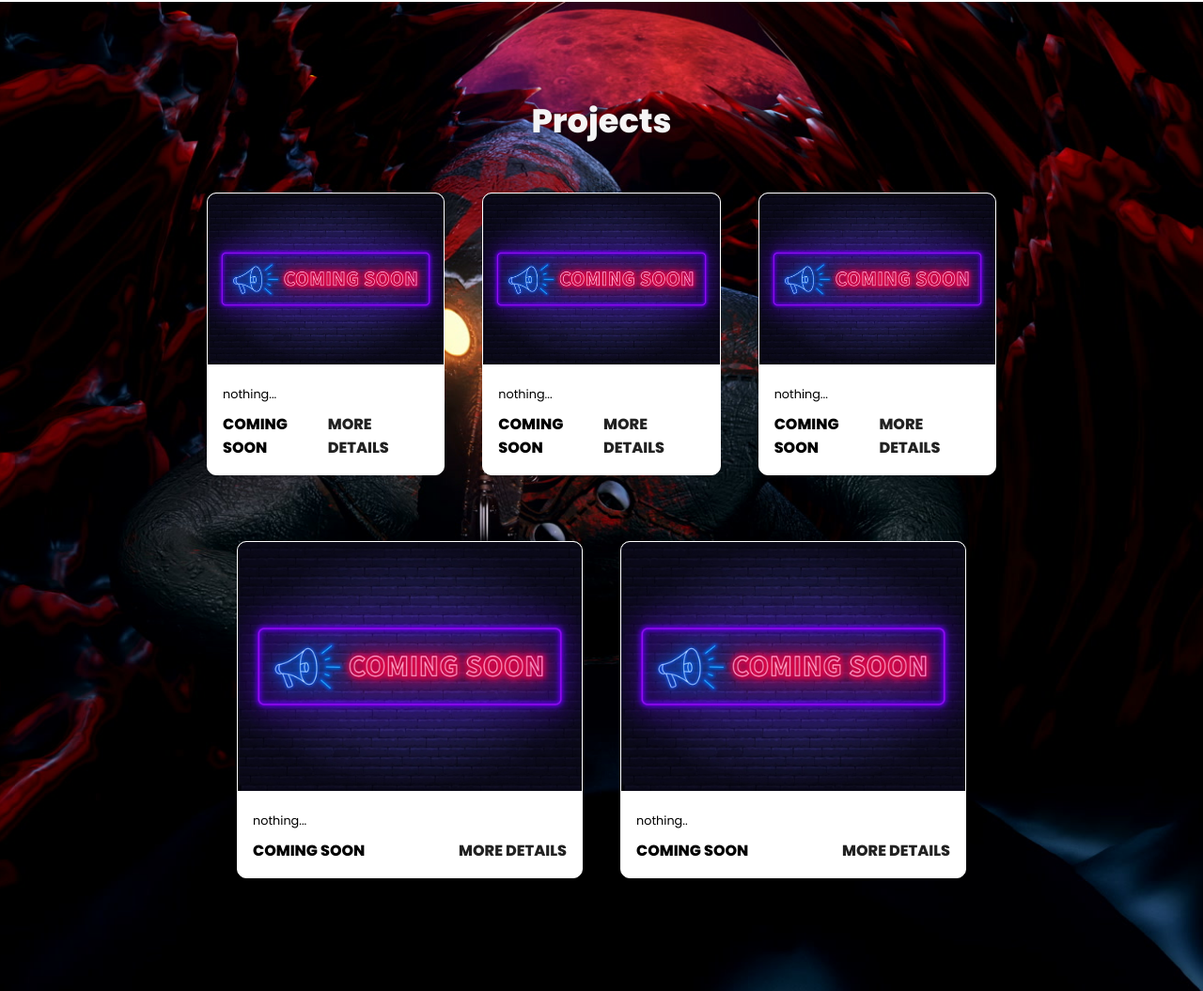
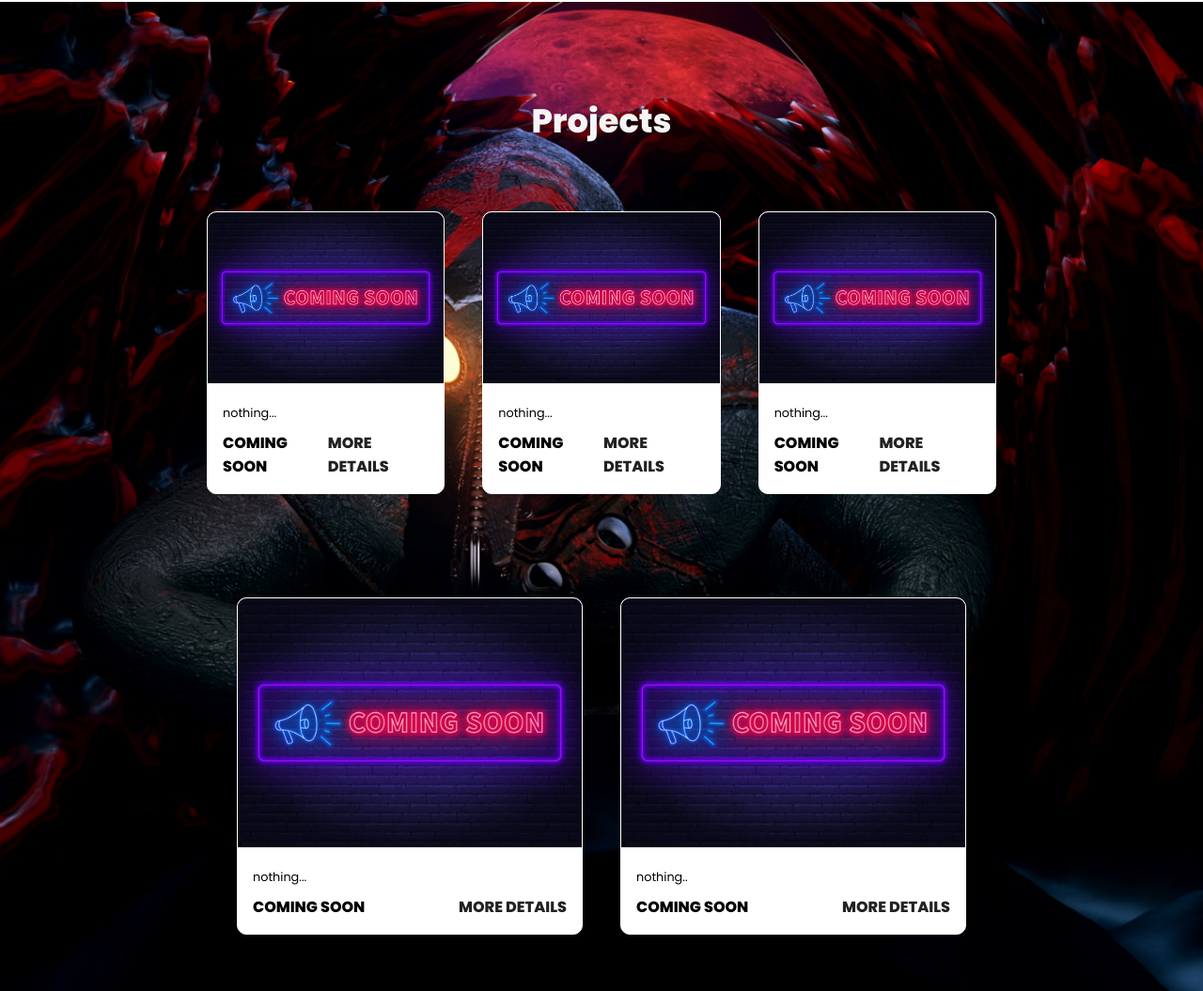
Before and after one commit to JaseerZoiydi/Profile-Website-, a plain HTML site: page index.html in a window 1280 px wide. Shown: the part 1852-2907 px from the top of the page at 94% size. Drawn offline with Linux system fonts and the light colour scheme.

Commit message:
Update style.css

```diff
--- a/style.css
+++ b/style.css
@@ -168,7 +168,7 @@ footer i:hover{
     border: 1px solid #fff;
     min-height: 14em;
     width: 23em;
-    margin: 20px;
+    margin: 40px 20px;
     overflow: hidden;
     border-radius: 10px;
     transition: 0.7s ease;
```
